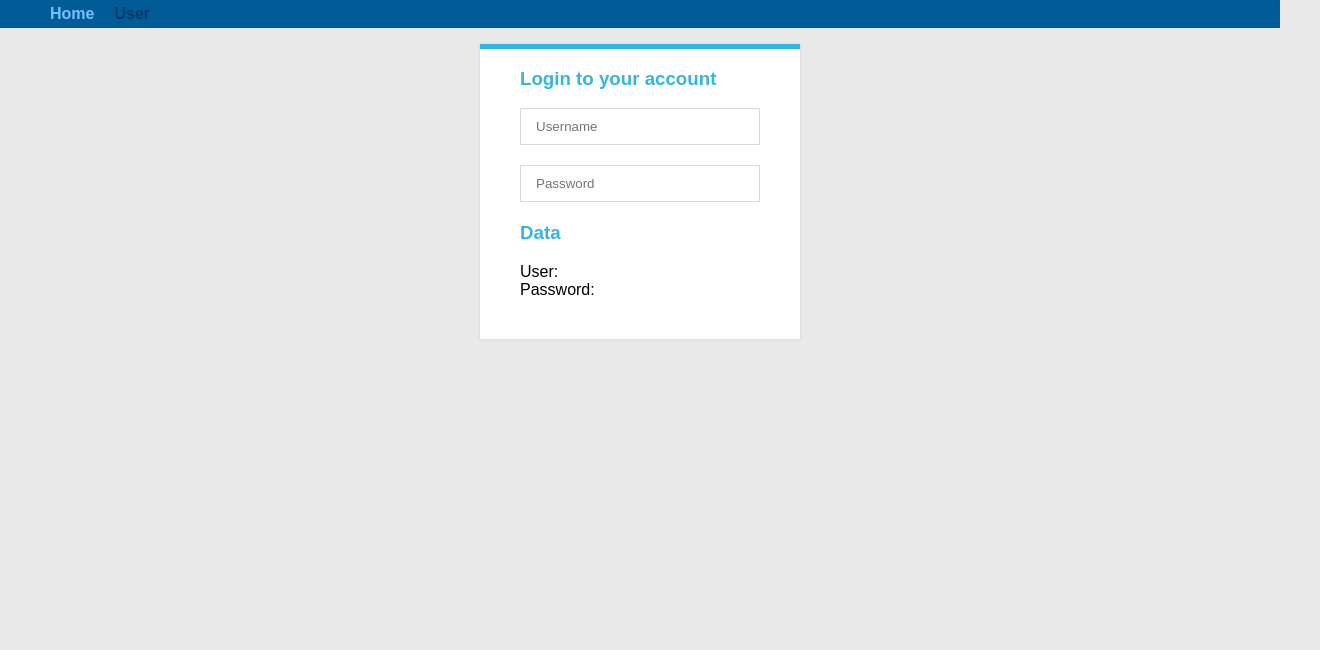
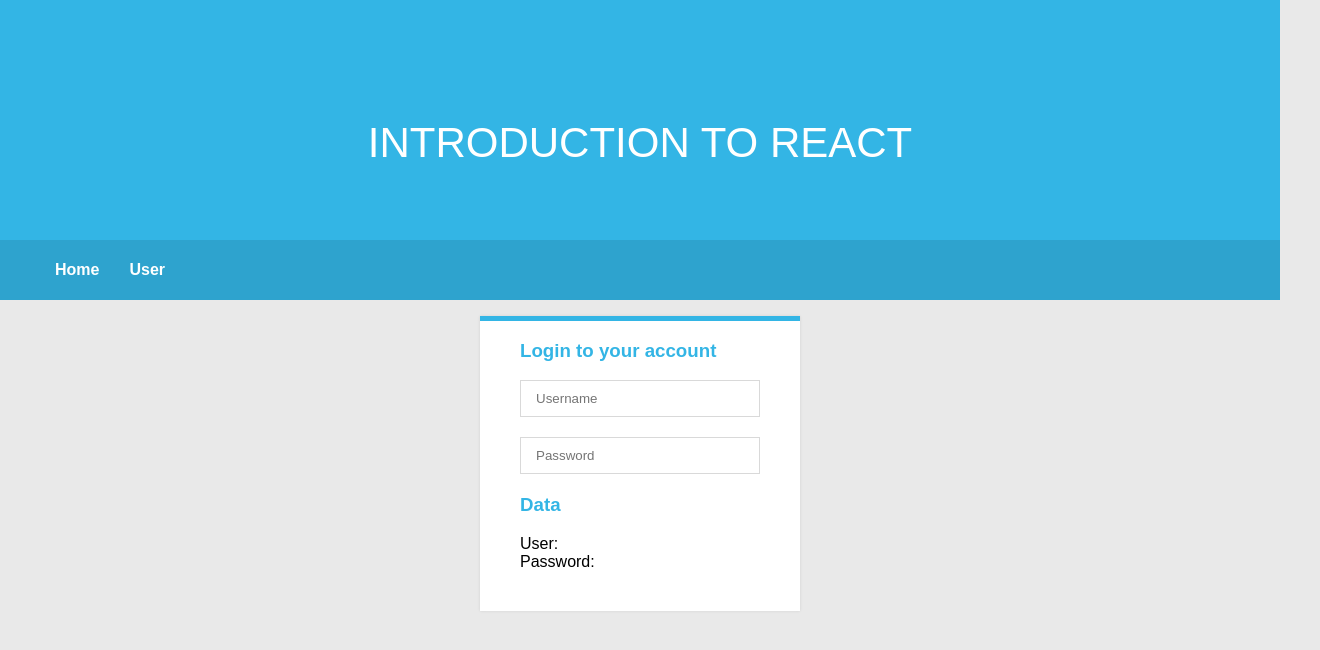
Before and after one commit to alexfqc/react-hoc-example, a React (Create React App) app: page / in a window 1280 px wide. Shown: the top 650 px of the page, 1320 px wide, since content can reach past the window. Built offline with nearby package versions, Linux system fonts and the light colour scheme.

Commit message:
header layout updated to use styled-components

```diff
--- a/src/app/header/Header.jsx
+++ b/src/app/header/Header.jsx
@@ -1,6 +1,6 @@
 import React from 'react';
 import { NavLink } from 'react-router-dom';
-import * as style from './style';
+import HeaderStyle from './Header.style';
 
 const headerRouters = [
   { id: 0, url: '/', name: 'Home' },
@@ -8,24 +8,25 @@
 ];
 
 const Header = () => (
-  <header style={style.header}>
-    <ul style={style.ul}>
+  <HeaderStyle>
+    <h1>Introduction to React</h1>
+    <nav>
+      <ul>
         {
           headerRouters.map(el => (
-          <li key={el.id} style={style.li}>
+            <li key={el.id}>
               <NavLink
-              style={style.navLink}
                 to={el.url}
-              activeStyle={style.activeNavLink}
                 exact
               >
-              { el.name }
+                {el.name}
               </NavLink>
             </li>
           ))
         }
       </ul>
-  </header>
+    </nav>
+  </HeaderStyle>
 );
 
 export default Header;
--- /dev/null
+++ b/src/app/header/Header.style.js
@@ -0,0 +1,54 @@
+import styled from 'styled-components';
+
+export default styled.header.attrs({
+  background: props => props.background || '#33b5e5',
+  color: '#fff',
+})`
+  background-color: ${props => props.background};
+  float: left;
+  height: 300px;
+  position: relative;
+  width: 100%;
+
+  h1 {
+    font-size: 42px;
+    color: ${props => props.color};
+    line-height: 230px;
+    text-align: center;
+    text-transform: uppercase;
+    font-weight: 100;
+  }
+
+  nav {
+    position: absolute;
+    bottom: 0;
+    height: 60px;
+    line-height: 60px;
+    width: 100%;
+    background-color: rgba(0, 0, 0, 0.1);
+  }
+
+  ul {
+    margin: 0;
+  }
+
+  li {
+    box-sizing: border-box;
+    display: inline-block;
+    float: left
+    list-style-type: none;
+    padding: 0 15px;
+    position: relative;
+  }
+
+  a {
+    color: ${props => props.color};
+    margin: 0;
+    padding: 0;
+    border: 0;
+    font-size: 100%;
+    font-weight: bold;
+    text-decoration: none;
+    vertical-align: baseline;
+  }
+`;
--- a/src/app/header/style.js
+++ /dev/null
@@ -1,35 +0,0 @@
-export const header = {
-  backgroundColor: '#005B96',
-  boxSizing: 'border-box',
-  float: 'left',
-  position: 'relative',
-  width: '100%',
-};
-
-export const navLink = {
-  float: 'left',
-  fontWeight: 'bold',
-  textDecoration: 'none',
-  padding: '5px',
-  color: '#03396C',
-};
-
-export const li = {
-  boxSizing: 'border-box',
-  display: 'inline-block',
-  float: 'left',
-  listStyleType: 'none',
-  padding: '0 5px',
-  position: 'relative',
-};
-
-export const ul = {
-  float: 'left',
-  margin: 0,
-  position: 'relative',
-  width: '100%',
-};
-
-export const activeNavLink = {
-  color: '#78BFFD',
-};
```
Lines whose indentation alone changed are shown as unchanged.
